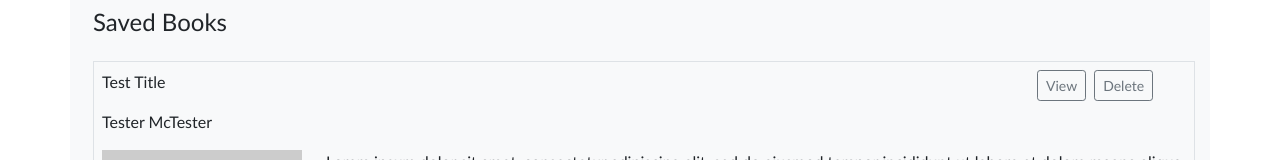
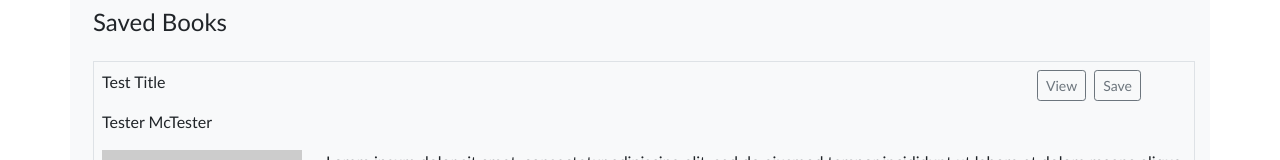
Before and after one commit to avscott562/book-search, a React (Create React App) app: page /saved in a window 1280 px wide. Shown: the part 544-704 px from the top of the page. Built offline with nearby package versions, Linux system fonts and the light colour scheme.

Commit message:
moved buttons to its own component

```diff
--- a/src/components/Book.js
+++ b/src/components/Book.js
@@ -1,4 +1,5 @@
 import React, { Component } from 'react';
+import Button from './Button';
 
 class Book extends Component {
     state = {
@@ -18,8 +19,7 @@ class Book extends Component {
                         <p>{this.state.author}</p>
                     </div>
                     <div className="col-2 float-right">
-                        <button className = "btn btn-outline-secondary btn-sm">View</button>
-                        <button className = "btn btn-outline-secondary btn-sm ml-2">{window.location.pathname === "/" ? "Save" : "Delete"}</button>
+                        <Button isSaved={this.state.isSaved}/>
                     </div>
                 </div>
                 <div className = "row pl-2 pb-2">
--- /dev/null
+++ b/src/components/Button.js
@@ -0,0 +1,12 @@
+import React from 'react';
+
+function Button(props) {
+    return (
+        <div>
+            <button className = "btn btn-outline-secondary btn-sm">View</button>
+            <button className = "btn btn-outline-secondary btn-sm ml-2">{props.isSaved === false ? "Save" : "Delete"}</button>
+        </div>
+    )
+}
+
+export default Button;
```
